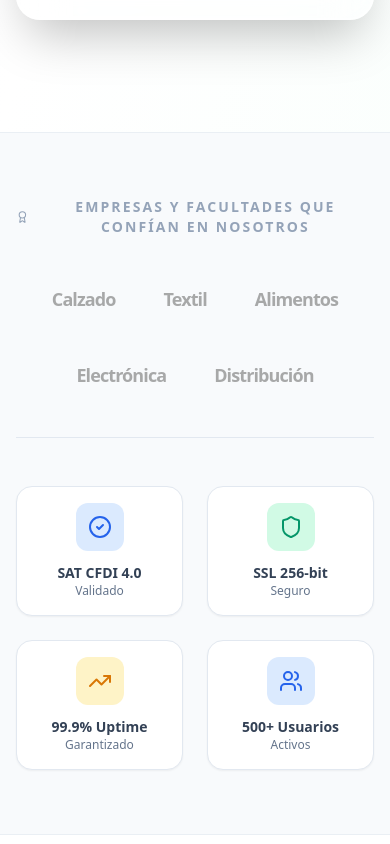
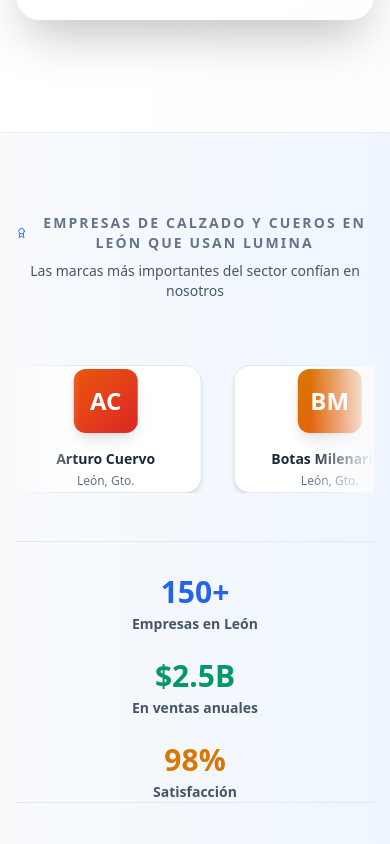
Before and after one commit to Diegolin1/landing, a Next.js app: page / in a window 390 px wide. Shown: the part 1580-2424 px from the top of the page. Built offline with nearby package versions, Linux system fonts and the light colour scheme.

Commit message:
Implementacion del slidebar: 0

```diff
--- a/src/components/LuminaRefactored.tsx
+++ b/src/components/LuminaRefactored.tsx
@@ -429,27 +429,110 @@ const LuminaRefactored = () => {
         </div>
       </header>
 
-      {/* Social Proof Section - Logos en escala de grises */}
-      <section className="bg-slate-50 dark:bg-slate-900/50 py-16 border-y border-slate-200/60 dark:border-slate-800 transition-colors duration-300">
+      {/* Social Proof Section - Slider de Logos Profesional */}
+      <section className="bg-gradient-to-r from-slate-50 to-blue-50 dark:from-slate-900/50 dark:to-blue-900/20 py-20 border-y border-slate-200/60 dark:border-slate-800 transition-colors duration-300 overflow-hidden">
         <div className="max-w-7xl mx-auto px-4 sm:px-6">
-          <p className="text-center text-slate-400 dark:text-slate-500 font-bold text-sm uppercase tracking-[0.15em] mb-12 flex items-center justify-center gap-2">
-            <Award size={18} className="text-slate-400" />
-            Empresas y Facultades que confían en nosotros
-          </p>
+          <div className="text-center mb-16">
+            <p className="text-center text-slate-500 dark:text-slate-400 font-bold text-sm uppercase tracking-[0.15em] mb-2 flex items-center justify-center gap-2">
+              <Award size={18} className="text-blue-600" />
+              Empresas de Calzado y Cueros en León que usan Lumina
+            </p>
+            <p className="text-slate-600 dark:text-slate-300 text-sm">Las marcas más importantes del sector confían en nosotros</p>
+          </div>
 
-          {/* Logos de sectores industriales en escala de grises */}
-          <div className="flex flex-wrap justify-center items-center gap-12 md:gap-20 mb-12 grayscale opacity-60 hover:grayscale-0 hover:opacity-100 transition-all duration-500">
-            {[
-              "Calzado",
-              "Textil",
-              "Alimentos",
-              "Electrónica",
-              "Distribución"
-            ].map((sector, i) => (
-              <div key={i} className="font-black text-lg md:text-xl text-slate-500 dark:text-slate-400 tracking-tighter">
-                {sector}
+          {/* Slider Infinito de Logos */}
+          <div className="relative">
+            {/* Shadow overlays para efecto fade */}
+            <div className="absolute left-0 top-0 z-20 w-16 h-full bg-gradient-to-r from-slate-50 dark:from-slate-900/50 to-transparent pointer-events-none"></div>
+            <div className="absolute right-0 top-0 z-20 w-16 h-full bg-gradient-to-l from-slate-50 dark:from-slate-900/50 to-transparent pointer-events-none"></div>
+
+            {/* Container del slider */}
+            <div className="overflow-hidden">
+              <motion.div
+                animate={{ x: [0, -2000] }}
+                transition={{ duration: 20, repeat: Infinity, ease: "linear" }}
+                className="flex gap-8 md:gap-12"
+              >
+                {[
+                  { name: "Grupo Alpina", color: "from-blue-600 to-indigo-600" },
+                  { name: "Flexi", color: "from-purple-600 to-pink-600" },
+                  { name: "Emyco", color: "from-emerald-600 to-teal-600" },
+                  { name: "Arturo Cuervo", color: "from-orange-600 to-red-600" },
+                  { name: "Botas Milenarias", color: "from-amber-600 to-orange-600" },
+                  { name: "Baeza & Estrada", color: "from-blue-700 to-blue-500" },
+                  { name: "Sandi Zapatos", color: "from-red-600 to-pink-600" },
+                  { name: "Wilson Calzado", color: "from-indigo-600 to-purple-600" },
+                  { name: "Escada Shoes", color: "from-green-600 to-emerald-600" },
+                  { name: "León Leather Co.", color: "from-yellow-600 to-amber-600" }
+                ].map((company, i) => (
+                  <div
+                    key={i}
+                    className="flex-shrink-0 w-48 h-32 bg-white dark:bg-slate-800 rounded-2xl border border-slate-200 dark:border-slate-700 shadow-md hover:shadow-xl hover:scale-105 transition-all duration-300 flex flex-col items-center justify-center gap-4 group cursor-pointer"
+                  >
+                    {/* Logo símbolo */}
+                    <div className={`w-16 h-16 rounded-xl bg-gradient-to-br ${company.color} flex items-center justify-center text-white font-black text-2xl shadow-lg group-hover:scale-110 transition-transform`}>
+                      {company.name.charAt(0)}{company.name.split(" ")[1]?.charAt(0) || company.name.charAt(1)}
+                    </div>
+                    {/* Nombre */}
+                    <div className="text-center">
+                      <p className="text-sm font-bold text-slate-800 dark:text-slate-100 text-center line-clamp-2">
+                        {company.name}
+                      </p>
+                      <p className="text-xs text-slate-500 dark:text-slate-400 mt-1">León, Gto.</p>
+                    </div>
+                  </div>
+                ))}
+
+                {/* Duplicamos para efecto infinito suave */}
+                {[
+                  { name: "Grupo Alpina", color: "from-blue-600 to-indigo-600" },
+                  { name: "Flexi", color: "from-purple-600 to-pink-600" },
+                  { name: "Emyco", color: "from-emerald-600 to-teal-600" },
+                  { name: "Arturo Cuervo", color: "from-orange-600 to-red-600" },
+                  { name: "Botas Milenarias", color: "from-amber-600 to-orange-600" },
+                  { name: "Baeza & Estrada", color: "from-blue-700 to-blue-500" },
+                  { name: "Sandi Zapatos", color: "from-red-600 to-pink-600" },
+                  { name: "Wilson Calzado", color: "from-indigo-600 to-purple-600" },
+                  { name: "Escada Shoes", color: "from-green-600 to-emerald-600" },
+                  { name: "León Leather Co.", color: "from-yellow-600 to-amber-600" }
+                ].map((company, i) => (
+                  <div
+                    key={`dup-${i}`}
+                    className="flex-shrink-0 w-48 h-32 bg-white dark:bg-slate-800 rounded-2xl border border-slate-200 dark:border-slate-700 shadow-md hover:shadow-xl hover:scale-105 transition-all duration-300 flex flex-col items-center justify-center gap-4 group cursor-pointer"
+                  >
+                    {/* Logo símbolo */}
+                    <div className={`w-16 h-16 rounded-xl bg-gradient-to-br ${company.color} flex items-center justify-center text-white font-black text-2xl shadow-lg group-hover:scale-110 transition-transform`}>
+                      {company.name.charAt(0)}{company.name.split(" ")[1]?.charAt(0) || company.name.charAt(1)}
+                    </div>
+                    {/* Nombre */}
+                    <div className="text-center">
+                      <p className="text-sm font-bold text-slate-800 dark:text-slate-100 text-center line-clamp-2">
+                        {company.name}
+                      </p>
+                      <p className="text-xs text-slate-500 dark:text-slate-400 mt-1">León, Gto.</p>
+                    </div>
+                  </div>
+                ))}
+              </motion.div>
+            </div>
+          </div>
+
+          {/* Estadística de confianza */}
+          <div className="mt-12 pt-8 border-t border-slate-200 dark:border-slate-800">
+            <div className="grid grid-cols-1 md:grid-cols-3 gap-6 max-w-3xl mx-auto">
+              <div className="text-center">
+                <p className="text-3xl font-black text-blue-600 dark:text-blue-400">150+</p>
+                <p className="text-sm text-slate-600 dark:text-slate-400 font-semibold mt-1">Empresas en León</p>
               </div>
-            ))}
+              <div className="text-center">
+                <p className="text-3xl font-black text-emerald-600 dark:text-emerald-400">$2.5B</p>
+                <p className="text-sm text-slate-600 dark:text-slate-400 font-semibold mt-1">En ventas anuales</p>
+              </div>
+              <div className="text-center">
+                <p className="text-3xl font-black text-amber-600 dark:text-amber-400">98%</p>
+                <p className="text-sm text-slate-600 dark:text-slate-400 font-semibold mt-1">Satisfacción</p>
+              </div>
+            </div>
           </div>
 
           {/* Trust badges mejorados con Dark Mode */}
```
